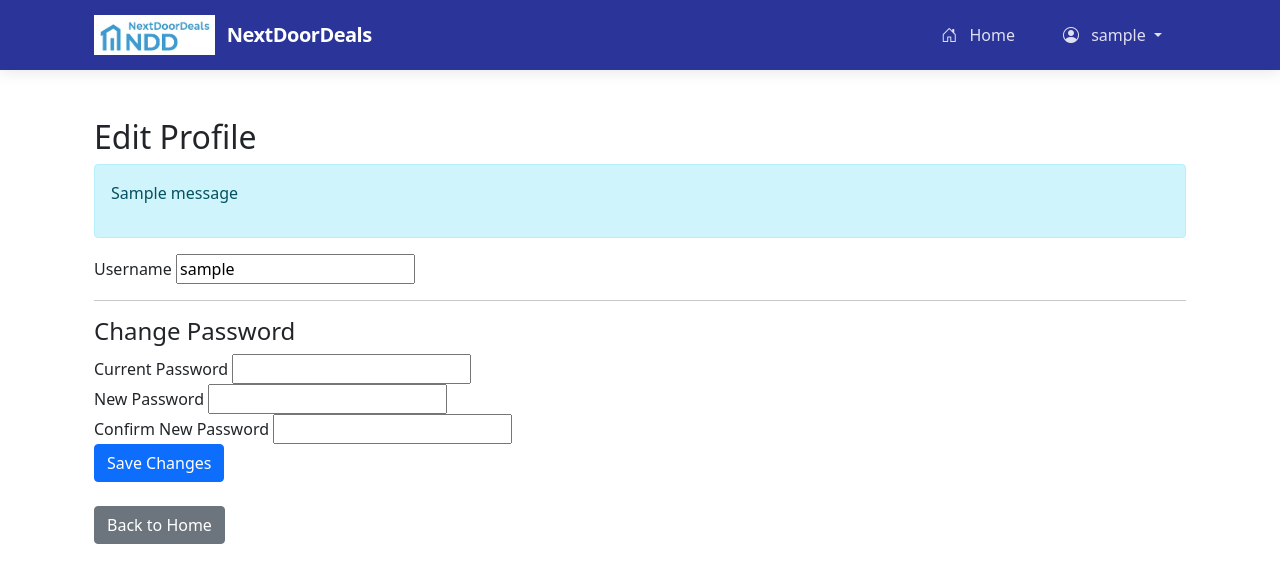
After one commit to AmazingJuan/NextDoorDeals, a Django app: a page that uses account/templates/editProfile.html in a window 1280 px wide. The commit adds this page. Shown: the top 583 px of the page. Run offline with Django 5.2, Linux system fonts and the light colour scheme; a user stored in the database is signed in; tables that the repository leaves empty hold one stand-in row (values such as "Sample post"); one stand-in notice (Sample message) is shown; some libraries are stand-ins or nearby versions.

Commit message:
edit profile logic done

```diff
--- a/account/forms.py
+++ b/account/forms.py
@@ -1,6 +1,8 @@
 from django import forms
 from .utilities import getUserType
 from .utilities import getRole
+from django.contrib.auth.models import User
+from django.contrib.auth.forms import PasswordChangeForm
 
 class AccountForm(forms.Form):
     username = forms.CharField(label = "Username: ", max_length = 16)
@@ -27,3 +29,19 @@ class BussinesForm(forms.Form):
 class loginForm(forms.Form):
     username = forms.CharField(label = "Username: ")
     password = forms.CharField(label = "Password: ", widget = forms.PasswordInput)
+
+class EditAccountForm(forms.Form):
+    ()
+
+class EditUserForm(forms.ModelForm):
+    class Meta:
+        model = User
+        fields = ['username']
+        labels = {
+            'username': 'Username:',
+        }
+
+class CustomPasswordChangeForm(PasswordChangeForm):
+    old_password = forms.CharField(label="Current Password", widget=forms.PasswordInput)
+    new_password1 = forms.CharField(label="New Password", widget=forms.PasswordInput)
+    new_password2 = forms.CharField(label="Confirm New Password", widget=forms.PasswordInput)
--- /dev/null
+++ b/account/templates/editProfile.html
@@ -0,0 +1,76 @@
+{% extends 'base.html' %}
+
+{% block content %}
+    <div class="container mt-5">
+        <h2>Edit Profile</h2>
+
+        {% if messages %}
+            <div class="alert alert-info">
+                {% for message in messages %}
+                    <p>{{ message }}</p>
+                {% endfor %}
+            </div>
+        {% endif %}
+
+        <form method="POST">
+            {% csrf_token %}
+
+            <div class="form-group">
+                <label for="username">Username</label>
+                {{ user_form.username }}
+                {% if user_form.username.errors %}
+                    <div class="text-danger">
+                        {% for error in user_form.username.errors %}
+                            <p>{{ error }}</p>
+                        {% endfor %}
+                    </div>
+                {% endif %}
+            </div>
+
+            <hr>
+            <h4>Change Password</h4>
+
+            <div class="form-group">
+                <label for="old_password">Current Password</label>
+                {{ password_form.old_password }}
+                {% if password_form.old_password.errors %}
+                    <div class="text-danger">
+                        {% for error in password_form.old_password.errors %}
+                            <p>{{ error }}</p>
+                        {% endfor %}
+                    </div>
+                {% endif %}
+            </div>
+
+            <div class="form-group">
+                <label for="password1">New Password</label>
+                {{ password_form.new_password1 }}
+                {% if password_form.new_password1.errors %}
+                    <div class="text-danger">
+                        {% for error in password_form.new_password1.errors %}
+                            <p>{{ error }}</p>
+                        {% endfor %}
+                    </div>
+                {% endif %}
+            </div>
+
+            <div class="form-group">
+                <label for="password2">Confirm New Password</label>
+                {{ password_form.new_password2 }}
+                {% if password_form.new_password2.errors %}
+                    <div class="text-danger">
+                        {% for error in password_form.new_password2.errors %}
+                            <p>{{ error }}</p>
+                        {% endfor %}
+                    </div>
+                {% endif %}
+            </div>
+
+            <button type="submit" class="btn btn-primary">Save Changes</button>
+        </form>
+
+        <div class="mt-4">
+            <a href="{% url 'home' %}" class="btn btn-secondary">Back to Home</a>
+        </div>
+    </div>
+{% endblock %}
--- a/account/urls.py
+++ b/account/urls.py
@@ -6,4 +6,5 @@ urlpatterns = [
     path('signup/', views.signup, name = 'signup'),
     path('signup/success/', views.signupSuccess, name = 'SUsuccess'),
     path('<str:username>/', views.view_profile, name = 'view_profile'),
+    path('<str:username>/editProfile/', views.edit_profile, name='edit_profile'),
     ]
--- a/account/views.py
+++ b/account/views.py
@@ -1,9 +1,9 @@
 from django.shortcuts import render, redirect
 from .models import Account, BussinessAccount, PersonAccount, UserType, Role
 from django.contrib.auth.models import User
-from django.contrib.auth import authenticate, login, logout
+from django.contrib.auth import authenticate, login, logout, update_session_auth_hash
 from django.shortcuts import redirect
-from .forms import AccountForm, NaturalForm, BussinesForm, loginForm
+from .forms import AccountForm, NaturalForm, BussinesForm, loginForm, EditUserForm, CustomPasswordChangeForm
 from .utilities import getRole
 from property.models import Appointment, AppointmentStatus
 from django.contrib import messages
@@ -12,6 +12,7 @@ import base64
 import seaborn as sns
 import matplotlib
 import matplotlib.pyplot as plt
+
 
 def checkSession(user):
     return (user and user.is_authenticated and hasattr(User.objects.get(username=user.username), 'account'))
@@ -194,6 +195,41 @@ def view_profile(request, username):
     except:
         return redirect('error')
 
+
+def edit_profile(request, username):
+    if not request.user.is_authenticated or request.user.username != username:
+        return redirect('login')
+
+    user = request.user
+    sessionActive = checkSession(user)
+
+    if request.method == 'POST':
+        user_form = EditUserForm(request.POST, instance=user)
+        password_form = CustomPasswordChangeForm(user, request.POST)
+
+        if user_form.is_valid() and password_form.is_valid():
+            new_username = user_form.cleaned_data.get('username')
+
+            if User.objects.filter(username=new_username).exists() and new_username != user.username:
+                user_form.add_error('username', 'This username is already taken.')
+            else:
+                user_form.save()
+                user = password_form.save()
+                update_session_auth_hash(request, user)
+                messages.success(request, 'Profile updated successfully!')
+                return redirect('view_profile', username=user.username)
+        else:
+            messages.error(request, 'Please correct the errors below.')
+    else:
+        user_form = EditUserForm(instance=user)
+        password_form = CustomPasswordChangeForm(user)
+
+    return render(request, 'editProfile.html', {
+        'user_form': user_form,
+        'password_form': password_form,
+        'sessionActive': sessionActive
+    })
+
 def retrieve_appointments(account):
     if account.role.nameRole == 'Seller':
         appointments = Appointment.objects.filter(property__associatedAccount = account)
```
Also changed, not shown: account/templates/success.html (+15 -2 lines), media/property/images/404.png (added), media/property/images/asc.png (added), media/property/images/proof.jfif (added).
